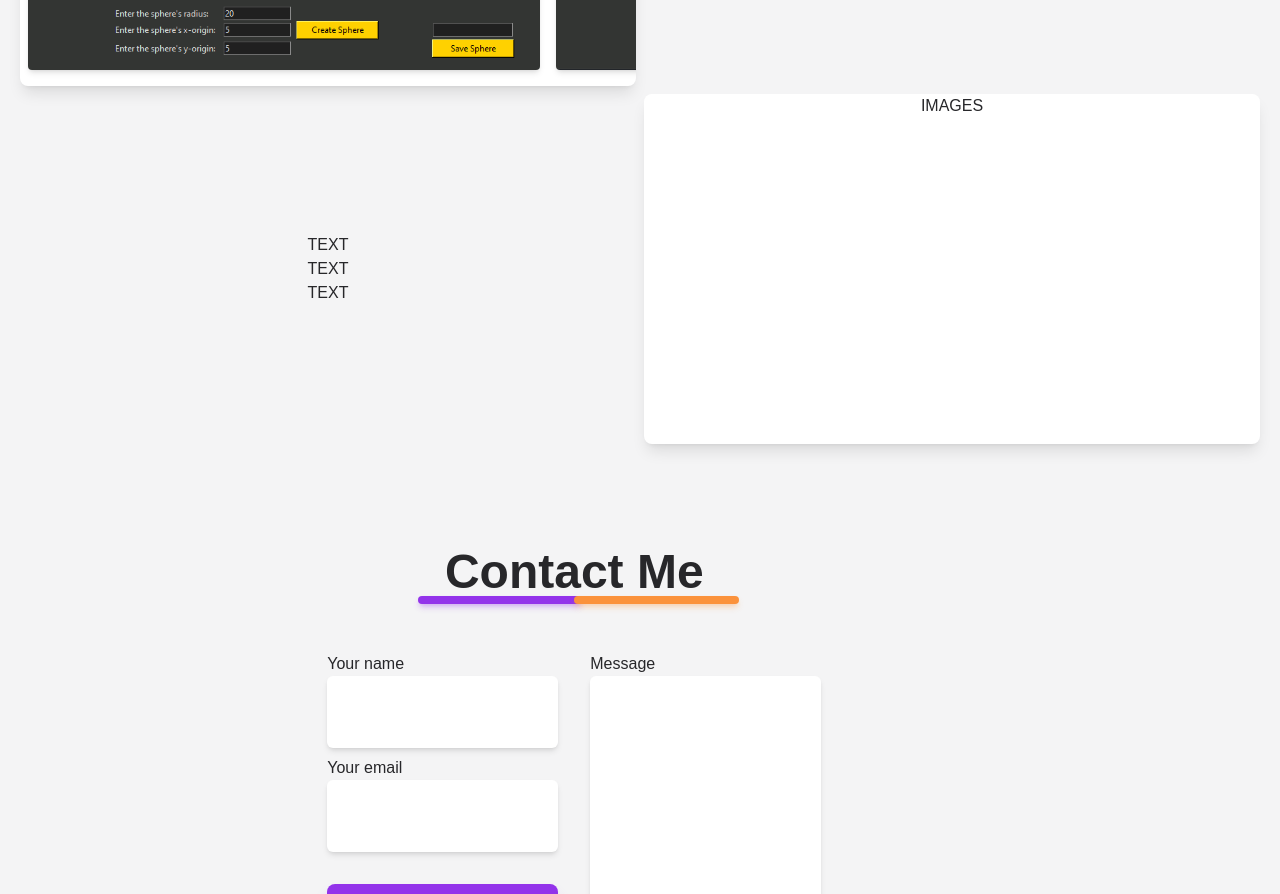
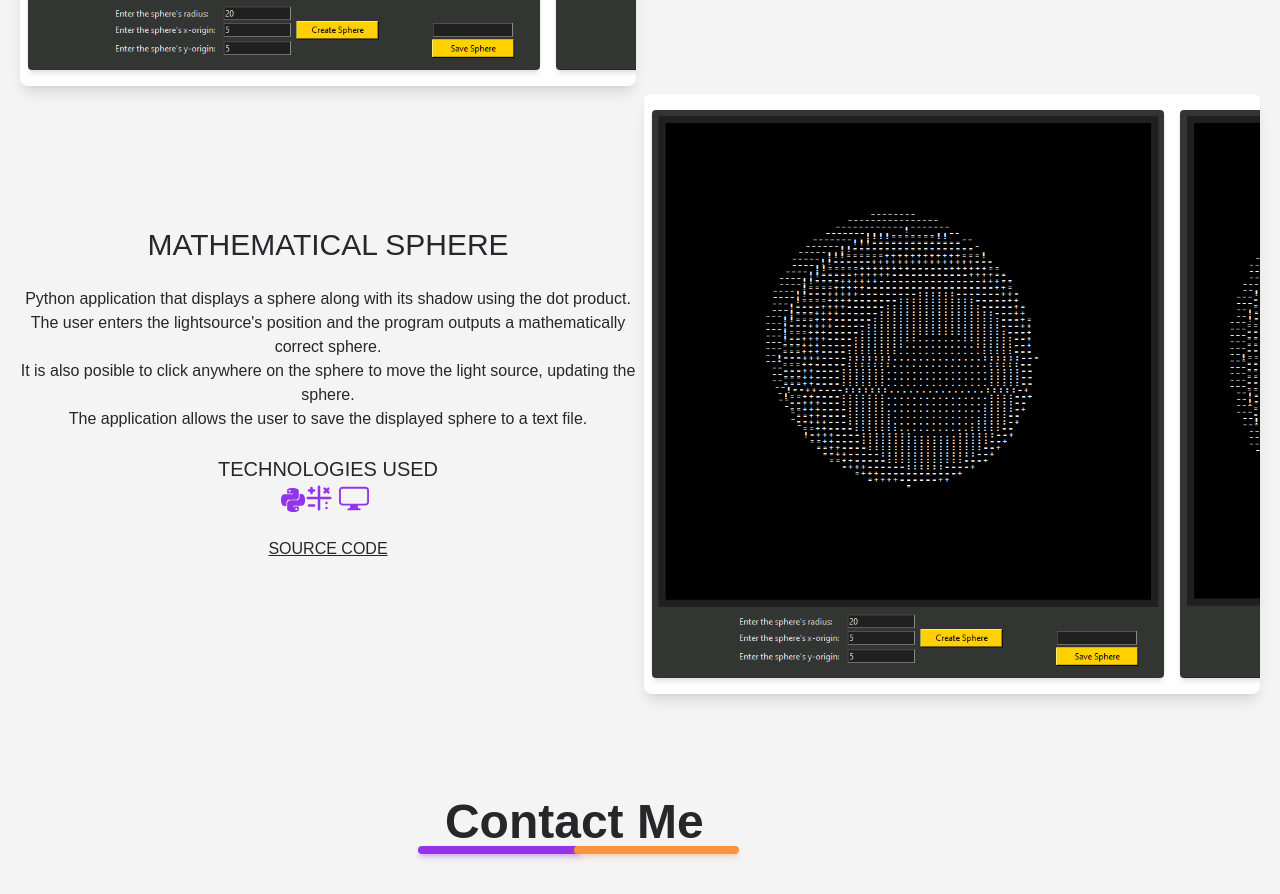
Before and after one commit to Matdrox/portfolio, a React (Create React App) app: page / in a window 1280 px wide. Shown: the part 2106-3000 px from the top of the page. Built offline with nearby package versions, Linux system fonts and the light colour scheme.

Commit message:
Updated Added TapDasher Showcase

```diff
--- a/src/components/Page2.js
+++ b/src/components/Page2.js
@@ -232,23 +232,95 @@ const Page2 = ({ fontColor, lang, boxColor }) => {
 				</a>
 			</motion.div>
 			<motion.div
-        className='min-h-[350px] flex flex-col justify-center items-center'
+				className='min-h-[350px] flex flex-col justify-center items-center text-center'
 				initial={{ opacity: 0 }}
 				whileInView={{ opacity: 1 }}
 				viewport={{ once: false }}
 			>
-        <p className='text-purple'>TEXT</p>
-        <p className='text-purple'>TEXT</p>
-        <p className='text-purple'>TEXT</p>
+				<h1 className='text-3xl'>
+					{lang ? 'MATHEMATICAL SPHERE' : 'SPHERA MATHEMATIC'}
+				</h1>
+				<br />
+				<p>
+					{lang
+						? 'Python application that displays a sphere along with its shadow using the dot product.'
+						: 'Application de Python que monstrar un sphera con su umbra usante le producto scalare.'}
+					<br />
+					{lang
+						? "The user enters the lightsource's position and the program outputs a mathematically correct sphere."
+						: 'Le usator inscriber le position del origine del lumine e le programma monstrar un sphera correcte mathematic.'}
+					<br />
+					{lang
+						? 'It is also posible to click anywhere on the sphere to move the light source, updating the sphere.'
+						: 'Es possibile clickar ubique al le sphera por movente le origine del lumine e le sphera con su umbra.'}
+					<br />
+					{lang
+						? 'The application allows the user to save the displayed sphere to a text file.'
+						: 'Le application permitter le usator sparniar le sphere a un fila de texto.'}
+				</p>
+				<br />
+				<h2 className='text-xl'>
+					{lang ? 'TECHNOLOGIES USED' : 'TECHNOLOGIA USAVA'}
+				</h2>
+				<div className='flex flex-row'>
+					<div className='flex flex-col justify-center items-center group mt-1 -mx-6 z-10'>
+						<SiPython className='text-2xl text-purple-600 transition group-hover:text-orange-400' />
+						<div className='bg-zinc-300 rounded text-black text-center text-sm flex items-center justify-center transition mt-1 duration-300 opacity-0 group-hover:opacity-100'>
+							Python
+						</div>
+					</div>
+					<div className='flex flex-col justify-center items-center group -mx-2'>
+						<TbMathSymbols className='text-3xl text-purple-600 transition group-hover:text-orange-400' />
+						<div className='bg-zinc-300 rounded text-black text-center text-sm flex items-center justify-center mt-1 transition duration-300 opacity-0 group-hover:opacity-100'>
+							{lang ? 'Pure Maths' : 'Mathematica Pur'}
+						</div>
+					</div>
+					<div className='flex flex-col justify-center items-center group -mx-2 z-10'>
+						<BsDisplay className='text-3xl text-purple-600 transition group-hover:text-orange-400' />
+						<div className='bg-zinc-300 rounded text-black text-center text-sm flex items-center justify-center mt-1 transition duration-300 opacity-0 group-hover:opacity-100'>
+							GUI
+						</div>
+					</div>
+				</div>
+				<a
+					className='underline'
+					href='https://github.com/Matdrox/sphere'
+					target='_blank'
+				>
+					<h2 className='text-md'>
+						{lang ? 'SOURCE CODE' : 'LE CODICE ORIGINAL'}
+					</h2>
+				</a>
 			</motion.div>
 			<motion.div
-        className='bg-white rounded-lg shadow-lg min-h-[350px] text-center'
+				className={`${boxColor} rounded-lg shadow-lg min-h-[350px] text-center cursor-grab overflow-hidden`}
+				ref={carousel}
 				transition={{ delay: 0.4 }}
 				initial={{ opacity: 0, y: '20%' }}
 				whileInView={{ opacity: 1, y: '0' }}
 				viewport={{ once: false }}
 			>
-        IMAGES
+				<motion.div
+					whileTap={{ cursor: 'grabbing' }}
+					drag='x'
+					dragConstraints={{ right: 0, left: -width }}
+					className='flex'
+				>
+					{imagesSphere.map((image) => {
+						return (
+							<motion.div
+								className='h-[600px] min-w-[33em] py-4 px-2'
+								key={image}
+							>
+								<img
+									className='w-full h-full rounded shadow-md pointer-events-none'
+									src={image}
+									alt=''
+								/>
+							</motion.div>
+						);
+					})}
+				</motion.div>
 			</motion.div>
 		</div>
 	);
```
Also changed, not shown: src/img/imgTapDasher1.png (added). Lines whose indentation alone changed are shown as unchanged.
